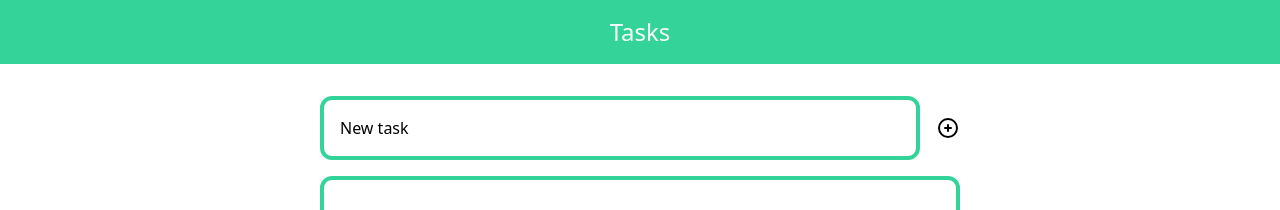
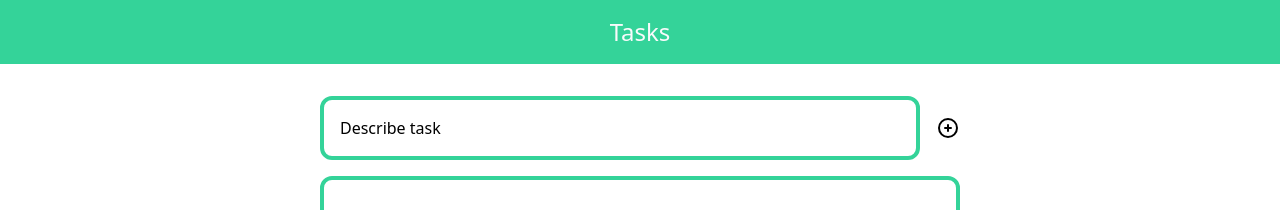
Before and after one commit to coocos/vite-react-tailwind-todo, a React (Vite) app: page / in a window 1280 px wide. Shown: the top 210 px of the page. Built offline with nearby package versions, Linux system fonts and the light colour scheme.

Commit message:
Clear task description input field after adding task

```diff
--- a/src/NewTaskItem.tsx
+++ b/src/NewTaskItem.tsx
@@ -2,18 +2,20 @@ import React, { useState, useContext } from "react";
 import { TaskContext } from "./context";
 
 export const NewTaskItem = () => {
-  const [description, setDescription] = useState("New task");
+  const [description, setDescription] = useState("Describe task");
   const { dispatch } = useContext(TaskContext);
 
   const updateDescription = (e: React.ChangeEvent<HTMLInputElement>) => {
     setDescription(e.currentTarget.value);
   };
 
-  const addTask = (description: string) =>
+  const addTask = (description: string) => {
     dispatch({
       type: "ADD_TASK",
       description,
     });
+    setDescription("Describe task");
+  };
 
   return (
     <div className="flex gap-4">
```
